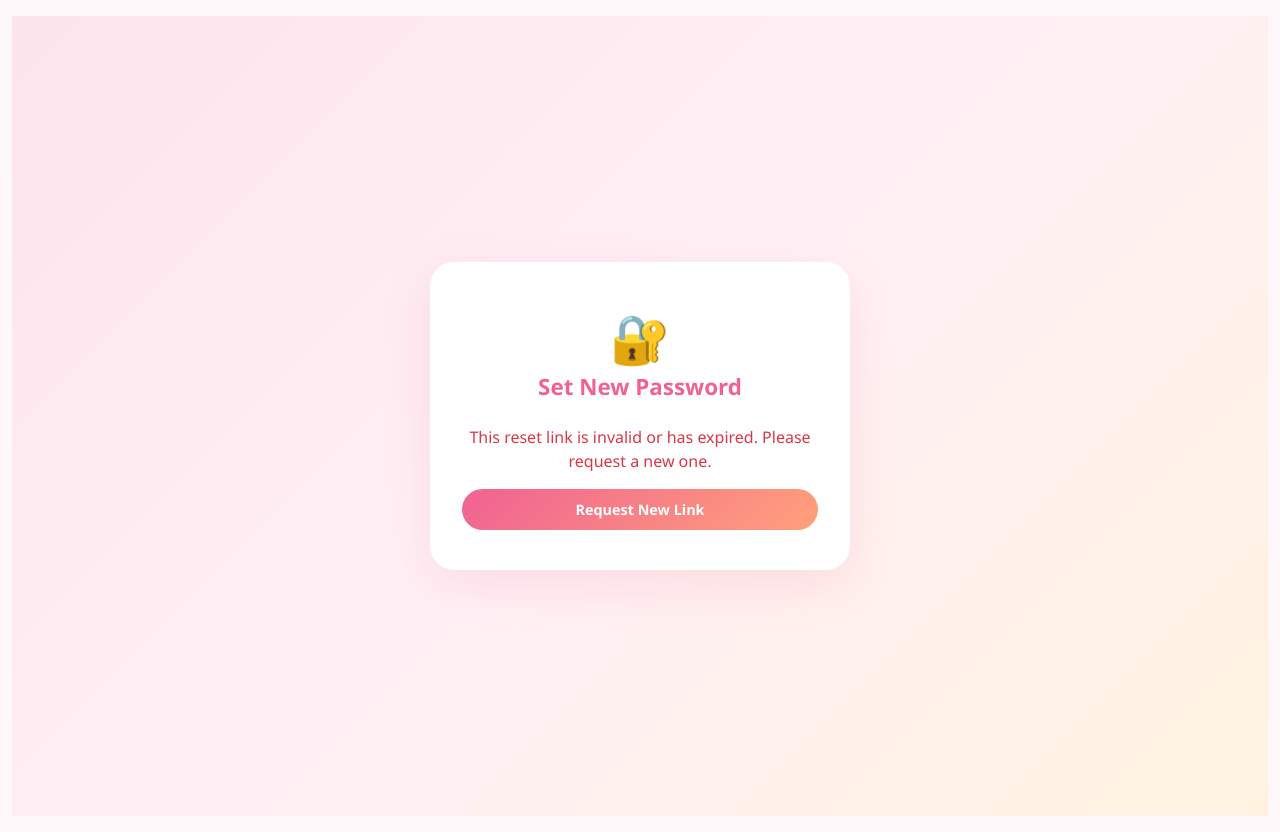
After one commit to Priti26104/IGF_Solapur, a Django app: page /reset/1/1/ in a window 1280 px wide. The commit adds this page. Run offline with Django 4.2, Linux system fonts and the light colour scheme; some libraries are stand-ins or nearby versions.

Commit message:
Add password reset feature

```diff
--- a/core/urls.py
+++ b/core/urls.py
@@ -1,5 +1,6 @@
 from django.urls import path
 from . import views
+from django.contrib.auth import views as auth_views
 
 urlpatterns = [
     # Auth
@@ -43,4 +44,31 @@ urlpatterns = [
     # API
     path('api/notifications/read/', views.mark_notifications_read, name='notif_read'),
     path('api/analytics/',          views.analytics_data,          name='analytics_data'),
+
+    path('password-reset/',
+         auth_views.PasswordResetView.as_view(
+             template_name='accounts/password_reset.html',
+             email_template_name='accounts/password_reset_email.html',
+             subject_template_name='accounts/password_reset_subject.txt',
+         ),
+         name='password_reset'),
+
+    path('password-reset/done/',
+         auth_views.PasswordResetDoneView.as_view(
+             template_name='accounts/password_reset_done.html'
+         ),
+         name='password_reset_done'),
+
+    path('reset/<uidb64>/<token>/',
+         auth_views.PasswordResetConfirmView.as_view(
+             template_name='accounts/password_reset_confirm.html'
+         ),
+         name='password_reset_confirm'),
+
+    path('reset/done/',
+         auth_views.PasswordResetCompleteView.as_view(
+             template_name='accounts/password_reset_complete.html'
+         ),
+         name='password_reset_complete'),
+
 ]
--- a/core/views.py
+++ b/core/views.py
@@ -213,7 +213,7 @@ def sadhana_form(request):
         entry = form.save(commit=False)
         entry.user = request.user
         entry.save()
-        messages.success(request, 'Sadhana submitted! Jai Radhe! 🌸')
+        messages.success(request, 'Sadhana submitted! Hare Krishna! 🌸')
         return redirect('dashboard')
     return render(request, 'sadhana/form.html', {
         'form': form, 'existing': existing
--- a/templates/accounts/login.html
+++ b/templates/accounts/login.html
@@ -29,10 +29,14 @@
           <div class="alert alert-danger mt-2 py-2" style="font-size:.85rem;">{{ form.non_field_errors.0 }}</div>
         {% endif %}
       </div>
+
       <button type="submit" class="btn-pink w-100 justify-content-center" style="font-size:1rem;padding:.8rem;">
         <i class="bi bi-box-arrow-in-right"></i> Sign In
       </button>
     </form>
+       <p class="text-end mb-3" style="font-size:.8rem;">
+  <a href="{% url 'password_reset' %}">Forgot Password?</a>
+</p>
 
     <p class="text-center mt-3" style="font-size:.8rem;color:var(--text-muted);">
       Don't have an account? Ask your mentor for an invite link.
--- /dev/null
+++ b/templates/accounts/password_reset_confirm.html
@@ -0,0 +1,37 @@
+{% extends "base.html" %}
+{% block title %}Set New Password{% endblock %}
+{% block content %}
+<div class="login-page">
+  <div class="login-card">
+    <div class="text-center mb-4">
+      <div style="font-size:3rem;">🔐</div>
+      <h1 style="font-size:1.4rem;font-weight:700;color:var(--pink-dark);">Set New Password</h1>
+    </div>
+    {% if validlink %}
+    <form method="post" novalidate>
+      {% csrf_token %}
+      <div class="mb-3">
+        <label class="form-label fw-600" style="font-size:.85rem;">New Password</label>
+        {{ form.new_password1 }}
+        {% if form.new_password1.errors %}
+          <div class="text-danger" style="font-size:.8rem;">{{ form.new_password1.errors.0 }}</div>
+        {% endif %}
+      </div>
+      <div class="mb-4">
+        <label class="form-label fw-600" style="font-size:.85rem;">Confirm New Password</label>
+        {{ form.new_password2 }}
+        {% if form.new_password2.errors %}
+          <div class="text-danger" style="font-size:.8rem;">{{ form.new_password2.errors.0 }}</div>
+        {% endif %}
+      </div>
+      <button type="submit" class="btn-pink w-100 justify-content-center" style="font-size:1rem;padding:.8rem;">
+        Reset Password
+      </button>
+    </form>
+    {% else %}
+      <p class="text-danger text-center">This reset link is invalid or has expired. Please request a new one.</p>
+      <a href="{% url 'password_reset' %}" class="btn-pink w-100 justify-content-center">Request New Link</a>
+    {% endif %}
+  </div>
+</div>
+{% endblock %}
--- /dev/null
+++ b/templates/accounts/password_reset_subject.txt
@@ -0,0 +1 @@
+IGF Sadhana Tracker - Password Reset Request
```
Also changed, not shown: templates/accounts/password_reset.html (added, +26 -0 lines), templates/accounts/password_reset_complete.html (added, +12 -0 lines), templates/accounts/password_reset_done.html (added, +14 -0 lines), templates/accounts/password_reset_email.html (added, +13 -0 lines), core/migrations/0002_classschedule_contactmessage.py (added), 1 other file.
